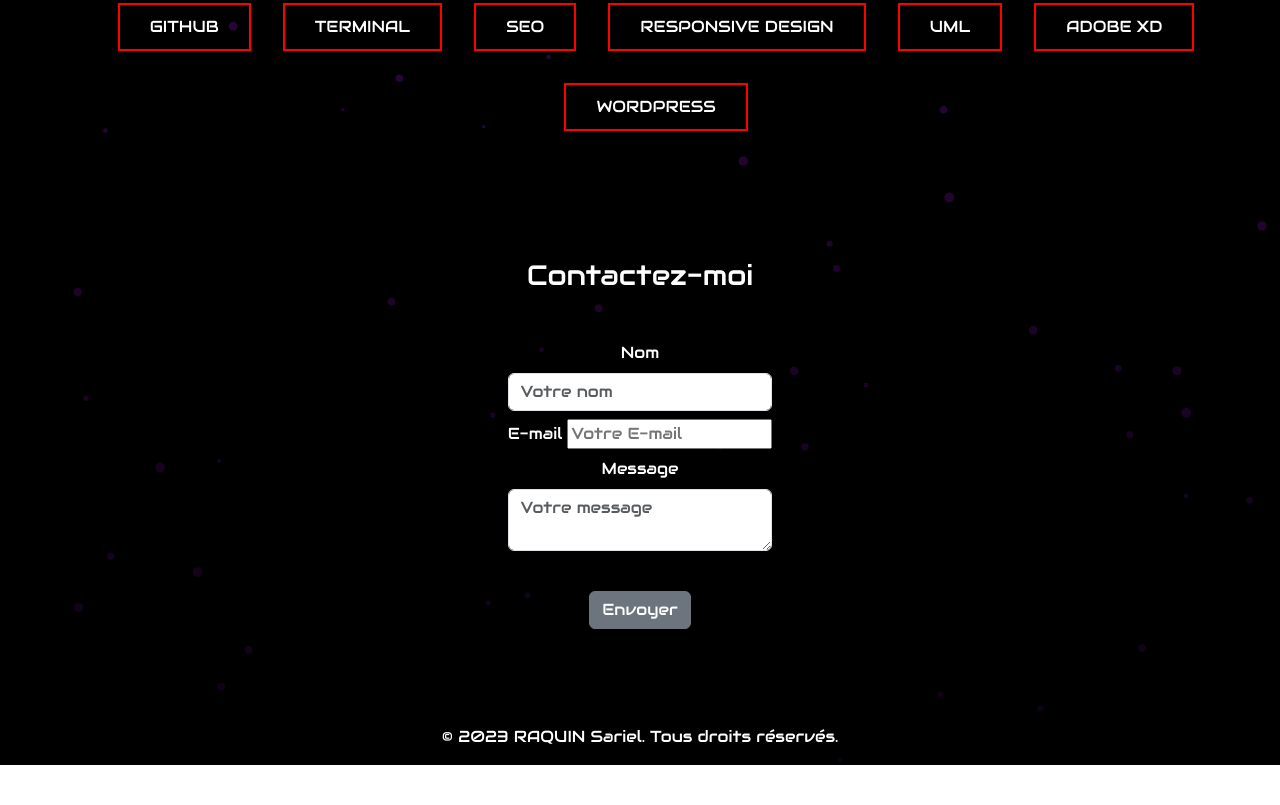
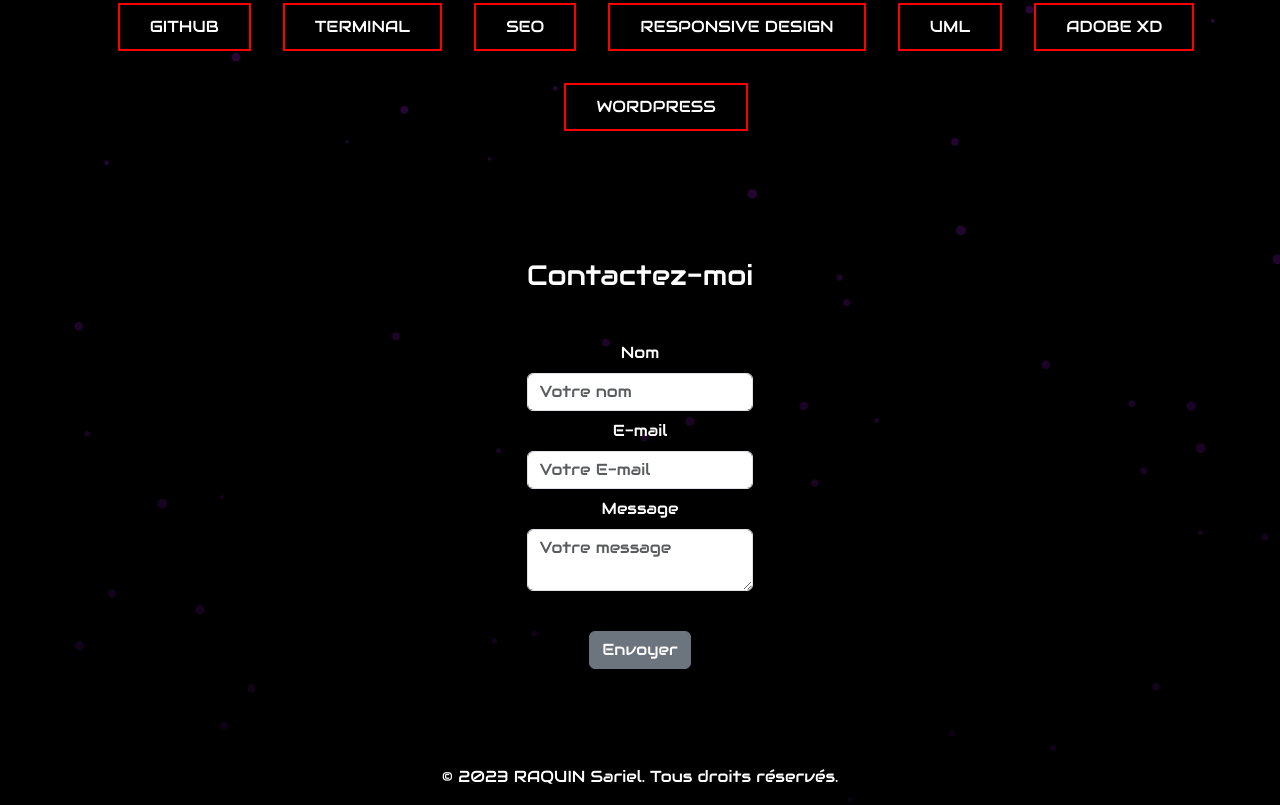
Before and after one commit to Ioma69/Portfolio, a website: page index.html in a window 1280 px wide. Shown: the part 2508-3313 px from the top of the page. Before the commit the page ends 3273 px from the top, so only its background shows below. Drawn offline with nearby package versions, Linux system fonts and the light colour scheme; a web font is replaced by a local one.

Commit message:
fixing bug

```diff
--- a/index.html
+++ b/index.html
@@ -195,7 +195,7 @@
                         </div>
                         <div class="form-group marginTopForm text-white mt-2">
                           <label for="mail">E-mail</label>
-                          <input type="email" class "form-control mt-2" id="mail" name="email" placeholder="Votre E-mail">
+                          <input type="email" class="form-control mt-2" id="mail" name="email" placeholder="Votre E-mail">
                           <div id="email-error" class="error-message"></div>
                         </div>
                         <div class="form-group marginTopForm text-white mt-2">
```
